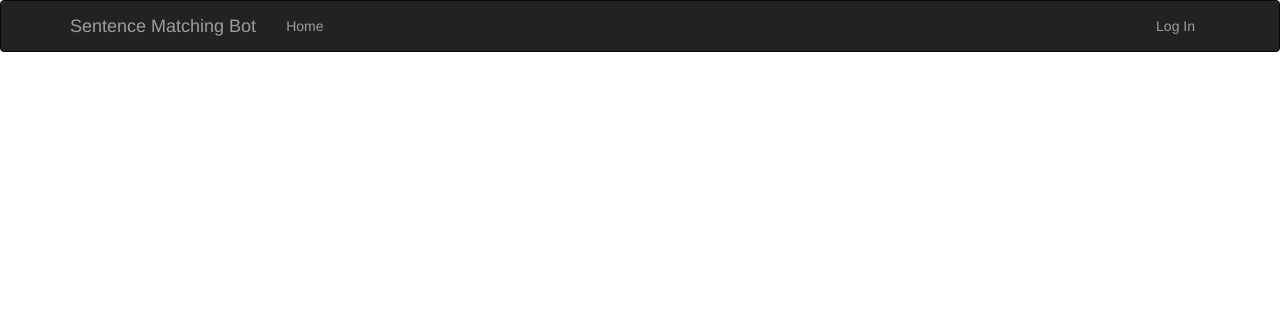
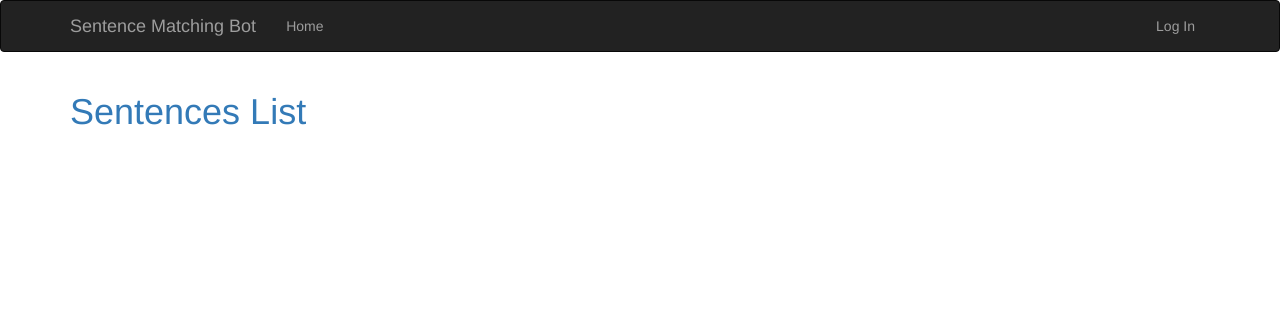
Before and after one commit to Lee-W/Sentence-Labeling-Bot, a Flask app: page / in a window 1280 px wide. Shown: the top 312 px of the page. Run offline with Flask 2, Linux system fonts and the light colour scheme; parts of the project's set-up code (start-up, migrations or seed data) failed here and were passed over; some libraries are stand-ins or nearby versions.

Commit message:
Add sentence list link to index

```diff
--- a/labelingbot/templates/index.html
+++ b/labelingbot/templates/index.html
@@ -1 +1,5 @@
 {% extends "base.html" %}
+
+{% block page_content %}
+  <h1><a href="/panel/sentences">Sentences List</a></h1>
+{% endblock %}
```
